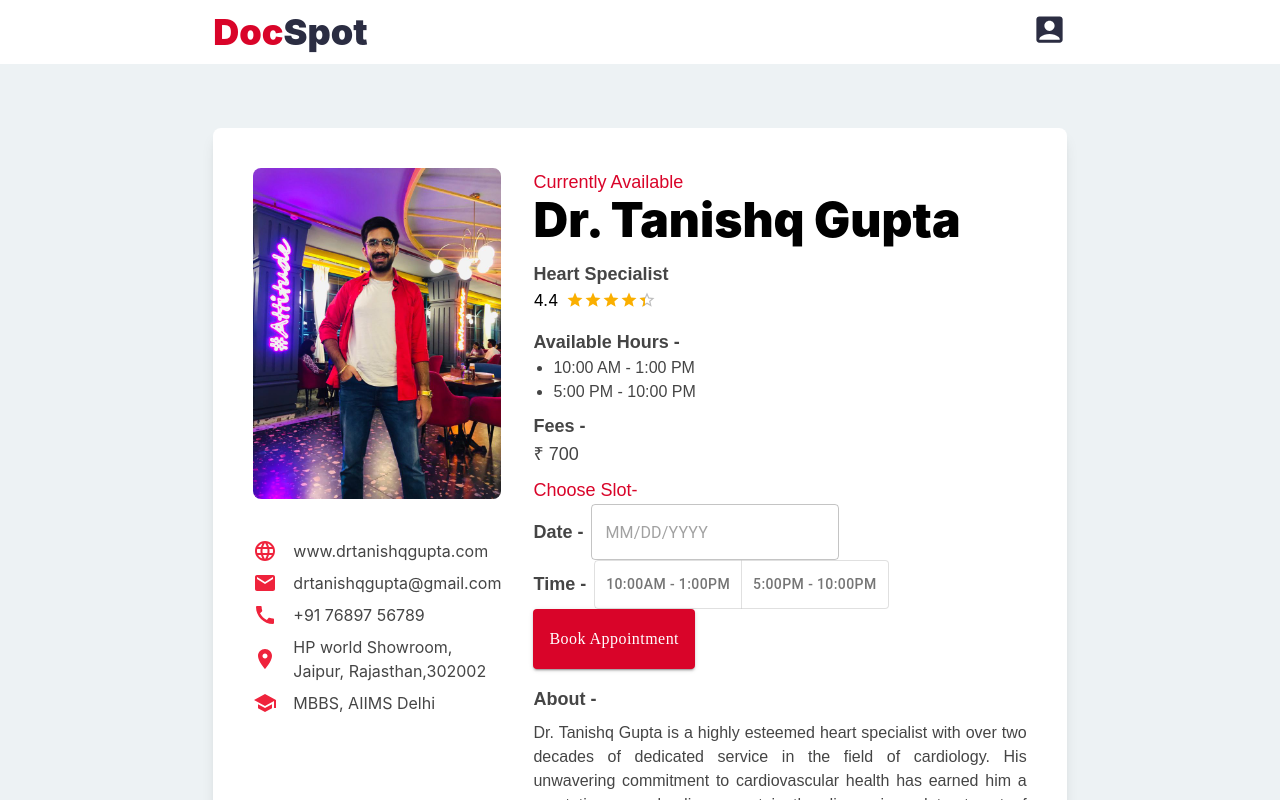
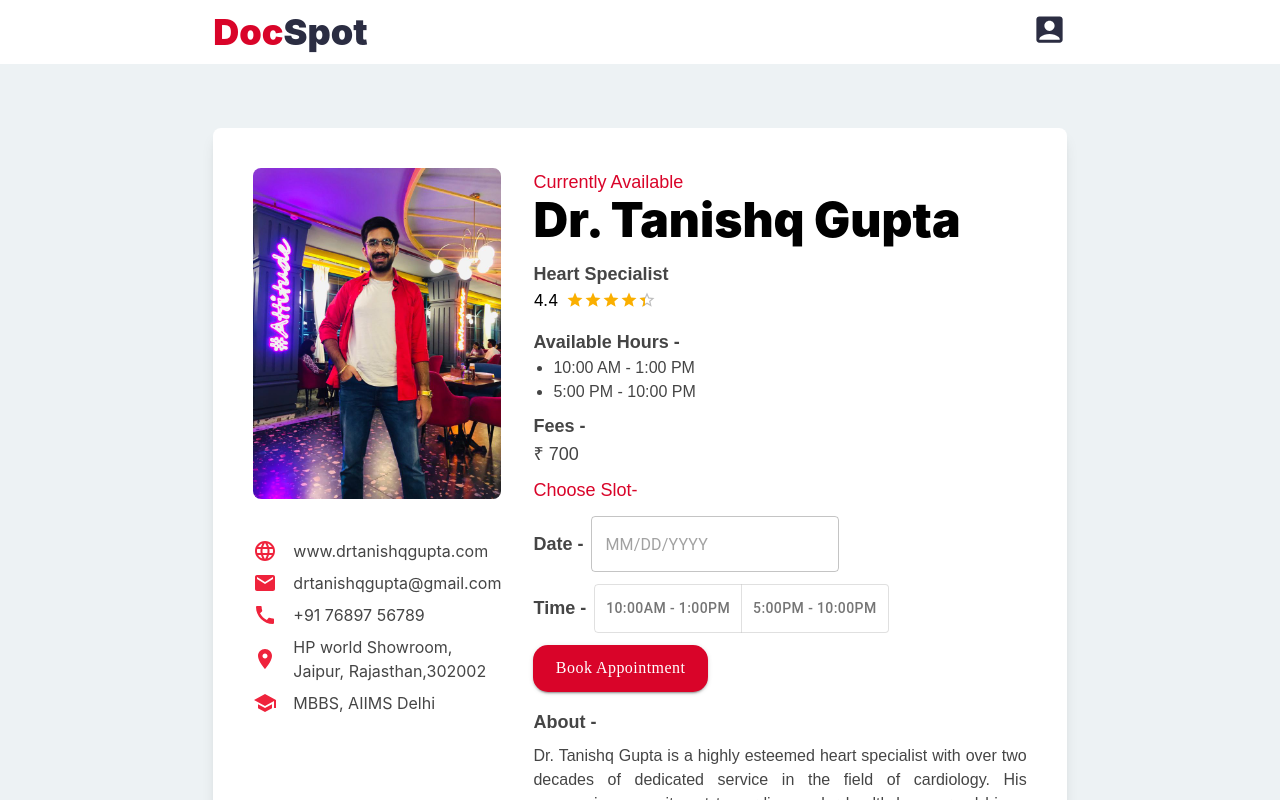
Before and after one commit to nune-pavan/DocSpot-Seamless-Appointment-Booking-for-Health, a React (Create React App) app in the folder Client/: page /viewdoctor in a window 1280 px wide. Shown: the top 800 px of the page. Built offline with nearby package versions, Linux system fonts and the light colour scheme.

Commit message:
viewDoctor ui fixed

```diff
--- a/Client/src/components/ViewDoctor.js
+++ b/Client/src/components/ViewDoctor.js
@@ -100,7 +100,7 @@ const ViewDoctor = () => {
               <p className="text-webred font-regular font-IBM text-lg">
                 Choose Slot-
               </p>
-              <div className="flex items-center gap-2">
+              <div className="flex items-center gap-2 my-3">
                 <p className="font-semibold text-webslate font-IBM text-lg">
                   Date -
                 </p>
@@ -108,7 +108,7 @@ const ViewDoctor = () => {
                   <DatePicker />
                 </LocalizationProvider>
               </div>
-              <div className="flex items-center gap-2">
+              <div className="flex items-center gap-2 my-3">
                 <p className="font-semibold text-webslate font-IBM text-lg">
                   Time -
                 </p>
@@ -156,6 +156,7 @@ const ViewDoctor = () => {
 
 const BookButton = styled(Button)(({ theme }) => ({
   backgroundColor: "#D90429",
+  borderRadius:"15px",
   "&:hover": {
     backgroundColor: "#8D99AE",
   },
@@ -164,8 +165,10 @@ const BookButton = styled(Button)(({ theme }) => ({
   },
   textTransform: "none",
   fontFamily: "IBM Plex Sans",
-  paddingTop: "1rem",
-  paddingBottom: "1rem",
+  paddingTop: "9.5px",
+  paddingBottom: "9.5px",
+  paddingLeft:"1.4rem",
+  paddingRight:"1.4rem",
   fontSize: "1rem",
 }));
 
```
